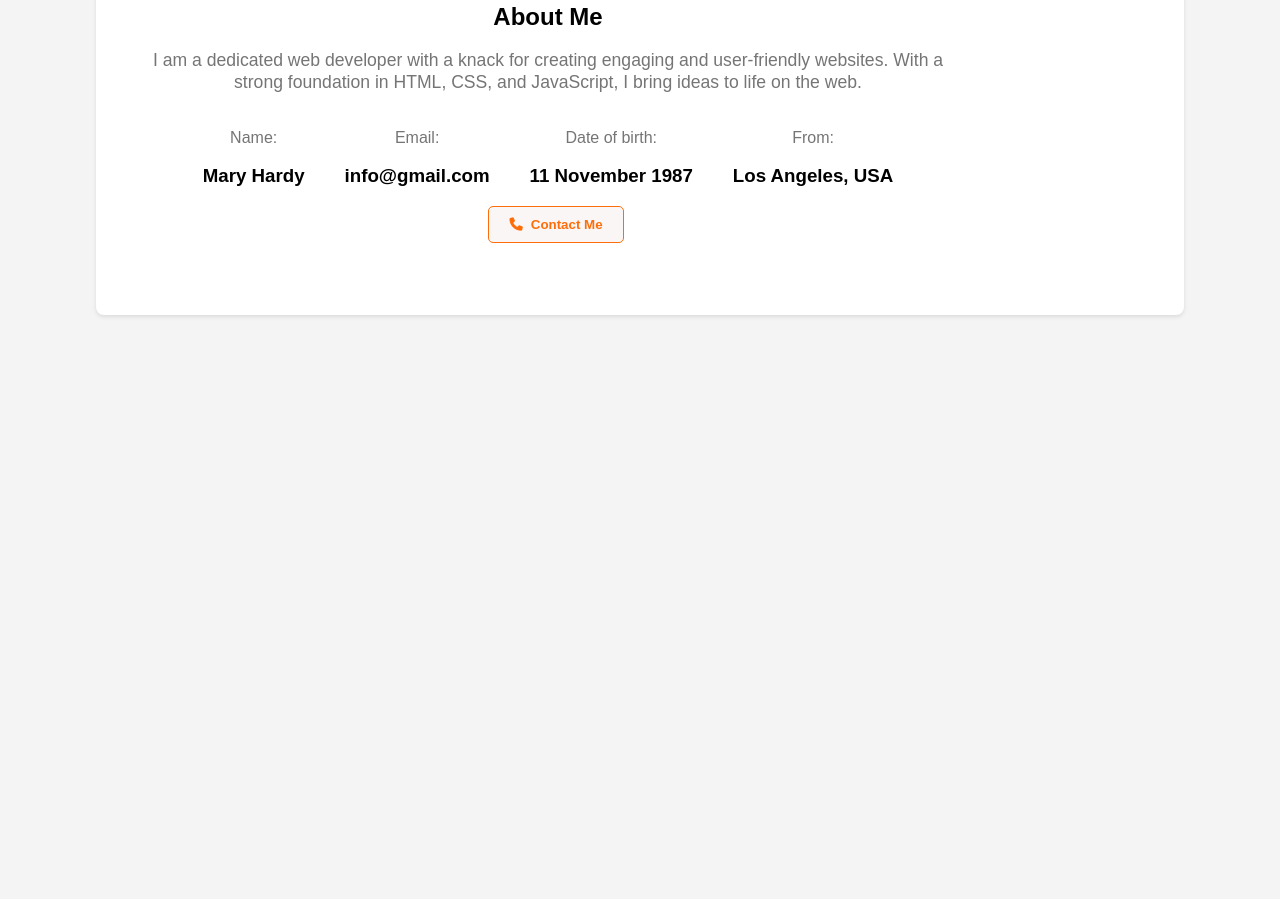
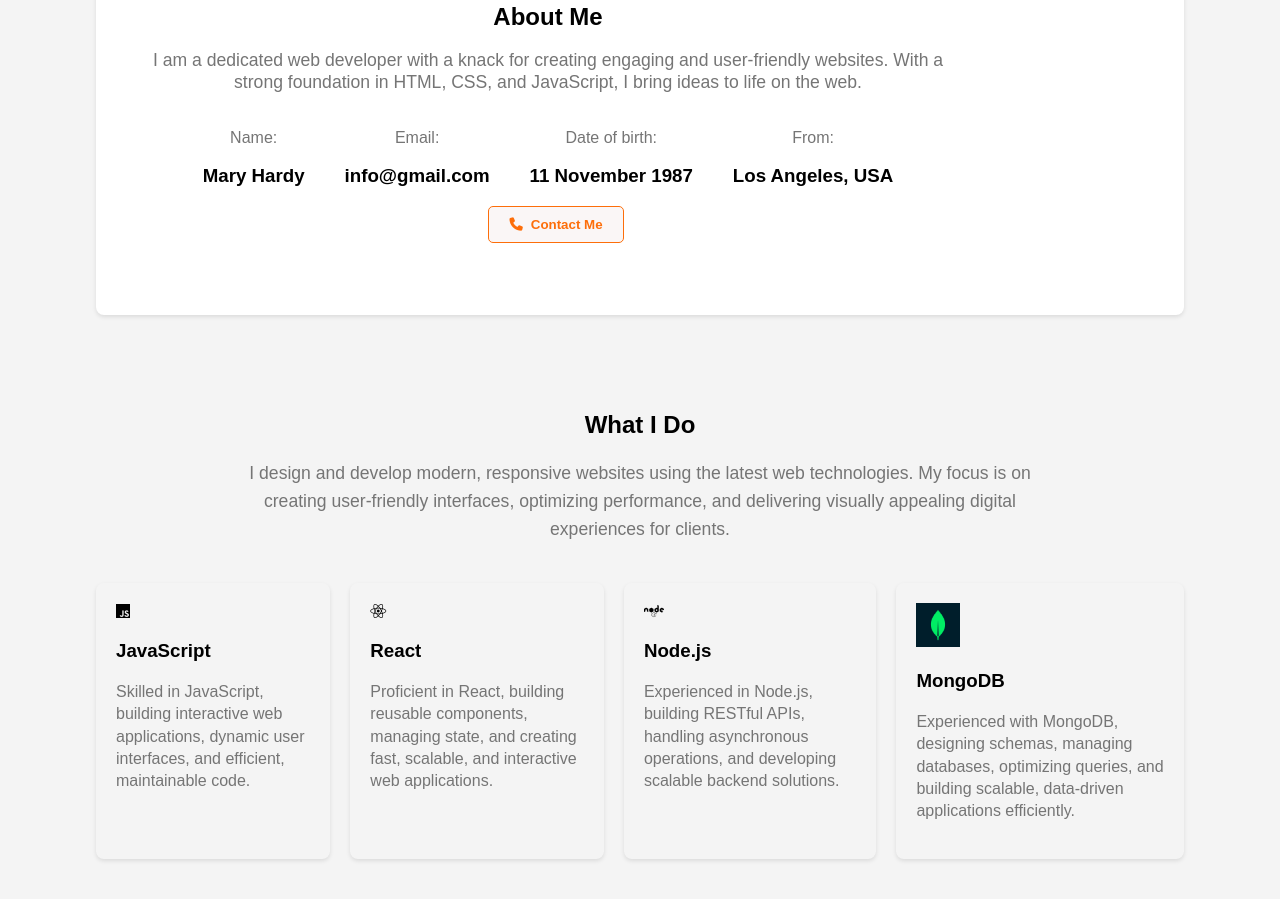
Before and after one commit to shorot-chicham/web-dev-portfolio, a plain HTML site: page index.html in a window 1280 px wide. Shown: the part 927-1826 px from the top of the page. Before the commit the page ends 1338 px from the top, so only its background shows below. Drawn offline with Linux system fonts and the light colour scheme.

Commit message:
added What I Do section in the page

```diff
--- a/css/styles.css
+++ b/css/styles.css
@@ -188,3 +188,52 @@ body {
     font-size: 168;
     font-weight: 500;
 }
+
+/* What I Do container styles : start   */
+
+.what-do-container{
+    text-align: center;
+    margin: 0 6rem 6rem 6rem;
+}
+
+.what-do-text-container {
+    max-width: 800px;
+    margin: 0 auto 40px auto;
+}
+
+.what-do-description {
+    font-size: 1.1rem;
+    color: #757575;
+    line-height: 1.6;
+    margin-top: 10px;
+}
+
+.what-do-skills{
+    display: flex;
+    justify-content: center;
+    gap: 20px;
+}
+
+.skill-item {
+    border: none;
+    border-radius: 8px;
+    padding: 20px;
+    text-align: left;
+    box-shadow: 0 2px 4px rgba(0, 0, 0, 0.1);
+    transition: box-shadow 0.3s ease;
+}
+
+.skill-description{
+    font-size: 1rem;
+    color: #757575;
+    line-height: 1.4;
+    margin-top: 10px;
+}
+
+.skill-item:hover {
+    box-shadow: 0 4px 8px rgba(0, 0, 0, 0.2);
+}
+
+/* what I Do container styles : end    */
+
+/* summary of resume styles : start    */
--- a/index.html
+++ b/index.html
@@ -66,6 +66,47 @@
                 </div>
                 <a href="#contact"><button class="contact-me-btn"><i class="fa-solid fa-phone btn-icon"></i>Contact Me</button></a>
             </div>
+        </section>
+        <!-- about me section ends -->
+         <!-- what I Do section starts  -->
+        <section class="what-do-container">
+            <div class="what-do-text-container">
+                <h2 class="what-do-title">What I Do</h2>
+            <p class="what-do-description">I design and develop modern, responsive websites using the latest web technologies. My focus is on creating user-friendly interfaces, optimizing performance, and delivering visually appealing digital experiences for clients.</p>
+            </div>
+            <div class="what-do-skills">
+                <div class="skill-item">
+                    <i class="fa-brands fa-js skill-icon"></i>
+                    <h3 class="skill-title">JavaScript</h3>
+                    <p class="skill-description">Skilled in JavaScript, building interactive web applications, dynamic user interfaces, and efficient, maintainable code.</p>
+                </div>
+                <div class="skill-item">
+                    <i class="fa-brands fa-react skill-icon"></i>
+                    <h3 class="skill-title">React</h3>
+                    <p class="skill-description">Proficient in React, building reusable components, managing state, and creating fast, scalable, and interactive web applications.</p>
+                </div>
+                <div class="skill-item">
+                    <i class="fa-brands fa-node skill-icon"></i>
+                    <h3 class="skill-title">Node.js</h3>
+                    <p class="skill-description">Experienced in Node.js, building RESTful APIs, handling asynchronous operations, and developing scalable backend solutions.</p>
+                </div>
+                <div class="skill-item">
+                    <img src="images/icons/mongo.png" alt="MongoDB Icon" class="skill-icon ">
+                    <h3 class="skill-title">MongoDB</h3>
+                    <p class="skill-description">Experienced with MongoDB, designing schemas, managing databases, optimizing queries, and building scalable, data-driven applications efficiently.</p>
+                </div>
+            </div>
+        </section>
+            <!-- what I Do section ends  -->
+        <!-- Summary of resumes section starts  -->
+         <section class="summary-of-resumes-container">
+            <article>
+
+            </article>
+            <article>
+
+            </article>
+         </section>
     </main>
     <footer>
 
```
